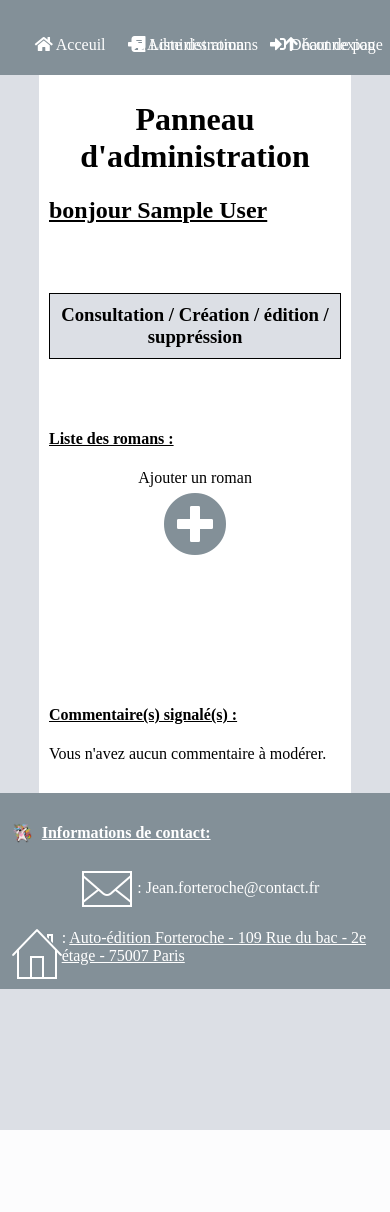
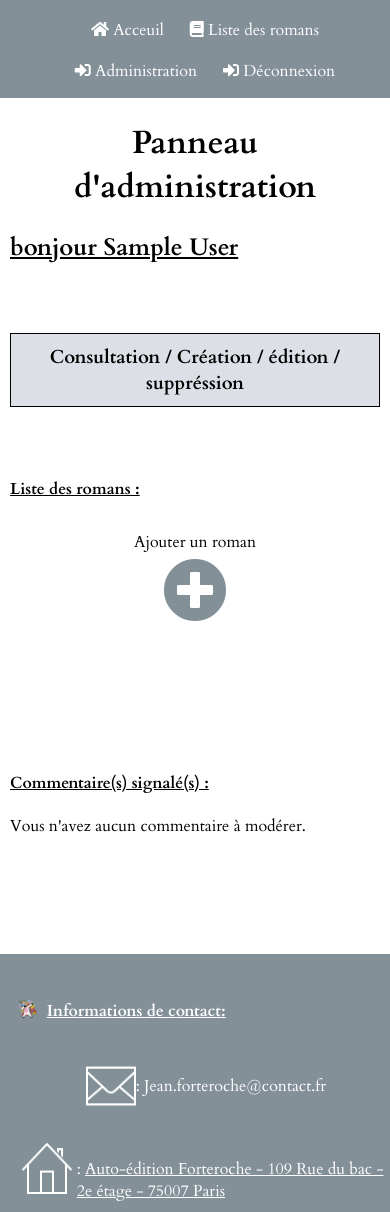
Before and after one commit to GeoffreySanchez/OC-Projet_4, a PHP site: page /index.php?action=adminPage in a window 390 px wide. Before the commit the page ends 1130 px from the top, so only its background shows below. Run offline with PHP 8.4, Linux system fonts and the light colour scheme; the visitor is signed in with stand-in values (Sample User, id 1); data that the repository does not hold is empty; some libraries are stand-ins or nearby versions.

Commit message:
ajout demande de confirmation suppression contenu + ajout media queries.

```diff
--- a/public/css/style.css
+++ b/public/css/style.css
@@ -9,24 +9,27 @@
   font-weight: normal;
   font-style: normal;
  }
-/* Reset */
+
+
+  /*****************************/
+ /*-Reset + background+ fonts-*/
+/*****************************/
 
 body, html {
     height: 100%;
     margin: 0;
     padding: 0;
     background-color: rgb(220, 223, 229);
+    font-family: 'Cardo', serif;
 }
 
 
-
-
-
-/* Général */
+  /***********/
+ /*-Général-*/
+/***********/
 
 h1 {
     text-align: center;
-
 }
 
 h2 {
@@ -58,32 +65,11 @@ a {
     text-decoration: underline;
 }
 
-
-
-
-
-/* Menu de navigation */
-
-nav {
-    display: flex;
-    margin-top: 15px;
-}
-
 ul {
     align-content: center;
     padding: 0;
     display: flex;
     flex-direction: row;
-}
-
-#public {
-    left: 3%;
-    position: relative;
-}
-
-#admin {
-    right: 3%;
-    position: absolute;
 }
 
 li {
@@ -102,6 +88,41 @@ li a:hover {
     color: black;
 }
 
+input {
+    margin-bottom: 10px;
+}
+
+label {
+    display: flex;
+}
+
+em a {
+    color: rgb(131, 144, 152);
+    text-decoration: underline;
+}
+
+em a:hover {
+    text-decoration: none;
+    border: 1px solid black;
+    color: white;
+    background-color: rgb(131, 144, 152);
+    padding: 3px;
+}
+
+hr {
+    margin-top: 50px;
+    max-width: 400px;
+}
+
+a i {
+    padding-top: 5px;
+}
+
+
+  /**********************/
+ /*-Menu de navigation-*/
+/**********************/
+
 header {
     z-index: 2;
     position: fixed;
@@ -111,9 +132,25 @@ header {
     background-color: rgb(131,144,152);
 }
 
+nav {
+    display: flex;
+    margin-top: 15px;
+}
+
+#public {
+    left: 3%;
+    position: relative;
+}
+
+#admin {
+    right: 3%;
+    position: absolute;
+}
 
 
-/* Contenu */
+  /***********/
+ /*-Contenu-*/
+/***********/
 
 #content {
     position: relative;
@@ -130,26 +167,15 @@ header {
 }
 
 
-
-/* footer */
+  /**********/
+ /*-footer-*/
+/**********/
 
 footer {
     background-color: rgb(131,144,152);
-    position: sticky;
     bottom: -145px;
     width: 100%;
     z-index: 2;
-}
-
-footer p,
-footer a {
-    color: white;
-}
-
-#contact p {
-    margin-top: 0;
-    padding-top: 15px;
-    padding-left: 5px;
 }
 
 #contact {
@@ -204,12 +198,65 @@ alt {
     padding-right: 10px;
 }
 
-/* Home page */
+#infosContact {
+    display: flex;
+    justify-content: space-around;
+    flex-wrap: wrap;
+    padding-top: 0 !important;
+}
+
+#contactMail,
+contactCourrier {
+    display: flex;
+}
+
+#contactMail {
+    margin-bottom: 15px;
+}
+
+
+#contactCourrier {
+    display: flex;
+}
+
+#contactCourrier img {
+    max-height: 51px;
+}
+
+footer p,
+footer a {
+    color: white;
+}
+
+#contact div {
+    margin-top: 0;
+    padding-top: 15px;
+    padding-left: 5px;
+}
+
+#contact h4 {
+    color: white;
+    text-decoration: underline;
+}
+
+
+  /*************/
+ /*-Home page-*/
+/*************/
 
 #presentation {
     display: flex;
     justify-content: space-around;
     margin-top: 100px;
+}
+
+#photoAuteur {
+    margin-right: 10px;
+}
+
+#photoAuteur img {
+    max-width: 400px;
+    width: 100%;
 }
 
 #texteAuteur {
@@ -579,8 +592,29 @@ hr{
     flex-wrap: wrap;
     justify-content: space-around;
 }
+
+.linkPosition {
+    display: flex;
+    flex-direction: column;
+    text-align: center;
+}
+
+.linkPosition a {
+    padding-bottom: 5px;
+}
+
+.delete {
+    color: red;
+    cursor: pointer;
+}
+
+.modify {
+    color: rgb(131, 144, 152) !important;
+}
+
 #boutonAjout {
     display: flex;
+    margin-top: 10px;
 }
 
 #boutonAjout a {
@@ -596,38 +630,8 @@ hr{
     color: rgb(131, 144, 152);
 }
 
-a i {
-    padding-top: 5px;
-}
-
-#reportedComments a {
+#reportedComments a, .confirmDelete {
     color: red;
-}
-
-.linkPosition {
-    display: flex;
-    flex-direction: column;
-    text-align: center;
-}
-
-.linkPosition a {
-    padding-bottom: 5px;
-}
-
-.delete {
-    color: red;
-}
-
-.modify {
-    color: rgb(131, 144, 152) !important;
-}
-
-#displayNone {
-    display: none;
-}
-
-.section h4 {
-    margin-top: 50px;
 }
 
 #reportedComments {
@@ -653,10 +659,114 @@ a i {
 }
 
 #createNewContent {
-    height: 30px;
-    margin-top: 20px;
+    min-height: 30px;
+    width: 100%;
+    margin-top: 10px;
 }
-/*  */
-/*  */
-/*  */
-/*  */
+
+
+
+
+
+    /**************************/
+   /**************************/
+  /*-Media queries TABLETTE-*/
+ /**************************/
+/**************************/
+
+@media screen and (min-width: 100px) and (max-width: 770px) {
+
+    /*-content-*/
+    #content {
+        margin-left: 0;
+        margin-right: 0;
+    }
+}
+
+
+
+@media screen and (min-width: 100px) and (max-width: 710px) {
+
+    /*-Header / nav-*/
+    nav {
+        display: block;
+    }
+
+    #admin {
+        position: initial;
+        right: 0;
+        display: flex;
+        justify-content: center;
+    }
+
+    #public {
+        left: 0;
+        display: flex;
+        justify-content: center;
+    }
+
+
+    /*-Liste livres-*/
+    #books {
+        margin-top: 50px;
+    }
+    #book, #workInProgress {
+        margin-bottom: 15px;
+    }
+}
+
+@media screen and (min-width: 100px) and (max-width: 625px) {
+
+    /*-content-*/
+    #content {
+        margin-top: 95px;
+    }
+
+
+    /*-Home Page-*/
+    #presentation {
+        flex-wrap: wrap;
+        margin-top: 50px;
+    }
+
+
+    /*-Listes chapitres-*/
+    .reverse {
+        margin-top: 20px;
+    }
+
+    .chapter {
+        width: 100%;
+        margin-left: 0;
+        padding-top: 20px;
+    }
+
+
+    /*-Chapitre/commentaires-*/
+    #commentWriter {
+        max-width: none;
+        height: 40px;
+    }
+}
+
+
+
+
+
+    /*****************************/
+   /*****************************/
+  /*-Media queries SMARTHPHONE-*/
+ /*****************************/
+/*****************************/
+
+@media screen and (min-width: 100px) and (max-width: 401px) {
+
+    /*-Header / nav-*/
+    header {
+        position: absolute;
+    }
+
+    #hautePage {
+        display: none;
+    }
+}
--- a/view/frontend/adminComments.php
+++ b/view/frontend/adminComments.php
@@ -30,7 +30,7 @@ ob_start();
                 </p>
                 <div class="linkPosition">
                     <a class="modify" href="index.php?action=validComment&amp;commentId=<?= $reportedComment['id'] ?>">Accepter le commentaire</a>
-                    <a href="index.php?action=delete&amp;commentId=<?= $reportedComment['id'] ?>">Supprimer</a>
+                    <a href="index.php?action=delete&amp;commentId=<?= $reportedComment['id'] ?>" onclick="return confirm('Etes-vous sûr de vouloir supprimer ce commentaire ?');">Supprimer</a>
                 </div>
             </div>
             <?php
--- a/view/frontend/adminPage.php
+++ b/view/frontend/adminPage.php
@@ -45,7 +45,7 @@ ob_start();
                 ?>
                 <div class="linkPosition">
                     <a class="modify" href="index.php?action=modifyBookPage&amp;bookId=<?= $data['id'] ?>">Modifier</a>
-                    <a class="delete" href="index.php?action=delete&amp;bookId=<?= $data['id'] ?>">Supprimer</a>
+                    <a class="delete" href="index.php?action=delete&amp;bookId=<?= $data['id'] ?>" onclick="return confirm('Etes-vous sûr de vouloir supprimer ce roman ?');">Supprimer</a>
                 </div>
                 <?php
                 }
--- a/view/frontend/listPostsView.php
+++ b/view/frontend/listPostsView.php
@@ -37,7 +37,7 @@ ob_start();
                 ?>
                 <br>
                 <a href="index.php?action=modifyPostPage&amp;postId=<?= $data['id'] ?>&amp;bookId=<?= $_GET['id'] ?>">Modifier</a> /
-                <a class='delete' href="index.php?action=delete&amp;postId=<?= $data['id'] ?>&amp;book=<?= $_GET['id'] ?>">Supprimer</a>
+                <a class='delete' href="index.php?action=delete&amp;postId=<?= $data['id'] ?>&amp;book=<?= $_GET['id'] ?>" onclick="return confirm('Etes-vous sûr de vouloir supprimer ce chapitre ?');">Supprimer</a>
                 <?php
                 }
                 ?>
--- a/view/frontend/newContent.php
+++ b/view/frontend/newContent.php
@@ -86,11 +86,11 @@ ob_start();
                 <?php
                 if ($_GET['action'] == 'newBook') {
                 ?>
-                Créer nouveau roman
+                Créer un nouveau roman
                 <?php
                 } else if ($_GET['action'] == 'newPost') {
                 ?>
-                Créer nouveau chapitre
+                Créer un nouveau chapitre
                 <?php
                     }
                 ?>
--- a/view/frontend/template.php
+++ b/view/frontend/template.php
@@ -12,6 +12,7 @@ if (!isset($_SESSION['permission'])) {
 <!DOCTYPE html>
 <html lang="fr">
 <head>
+    <meta name="viewport" content="width=device-width, initial-scale=1">
     <script src="https://cloud.tinymce.com/stable/tinymce.min.js?apiKey=tsai70jk82c8slzi04uo143un10s7dpj8ltaiehcysqp3ymq"></script>
     <meta charset="utf-8" />
     <title><?= $title ?></title>
@@ -26,7 +27,7 @@ if (!isset($_SESSION['permission'])) {
             <ul id="public">
                 <li class="animated pulse"><a href="index.php"><i class="fas fa-home"></i> Acceuil</a></li>
                 <li class="animated pulse"><a href="index.php?action=books"><i class="fas fa-book"></i> Liste des romans</a></li>
-                <li class="animated pulse"><a href=""><i class="fas fa-arrow-up"></i> haut de page</a></li>
+                <li id="hautePage" class="animated pulse"><a href=""><i class="fas fa-arrow-up"></i> haut de page</a></li>
             </ul>
             <?php
             if($_SESSION['name'] == 'Invité') {
```
Also changed, not shown: other parts of public/css/style.css (+136 -196 lines).
